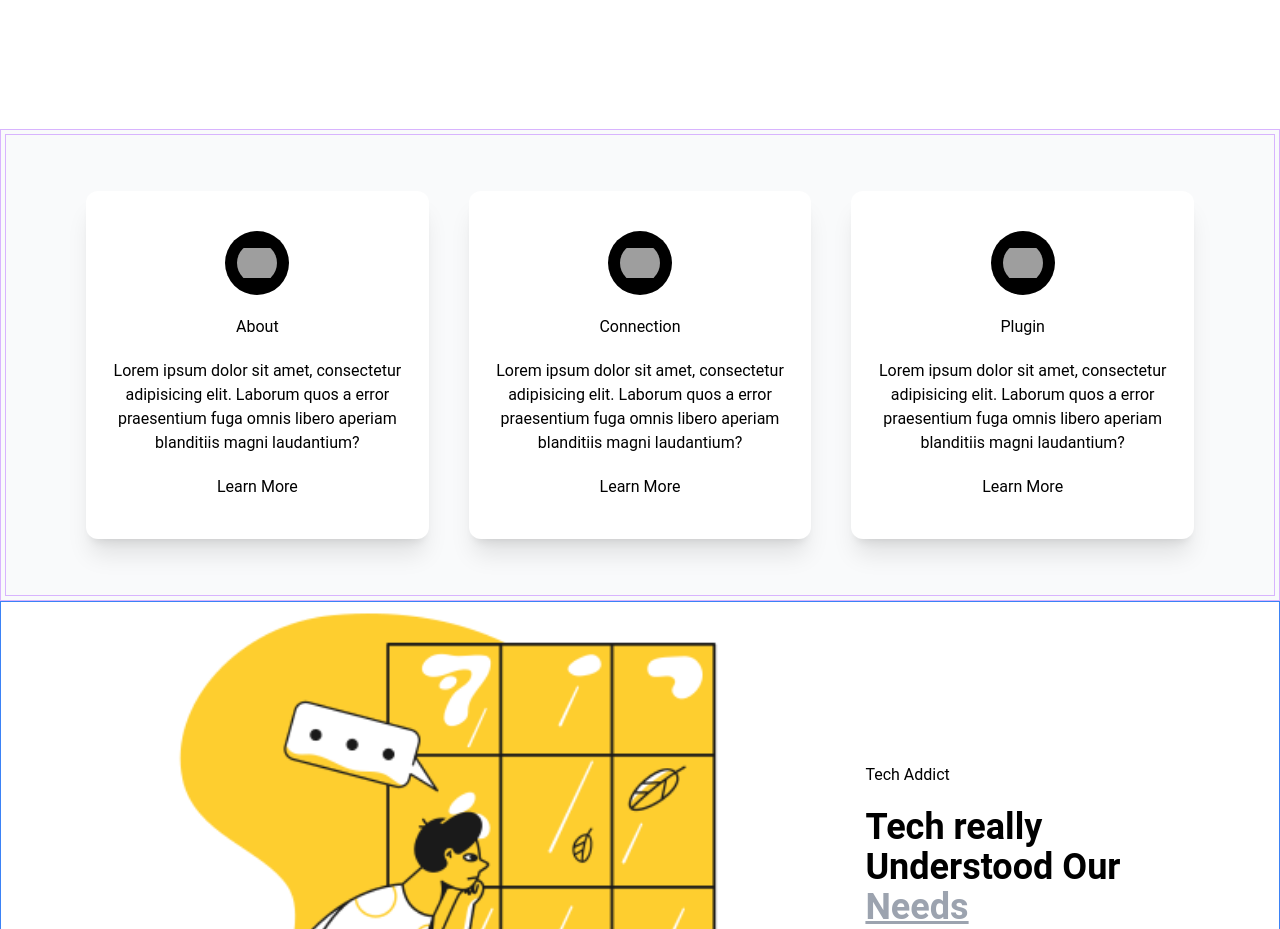
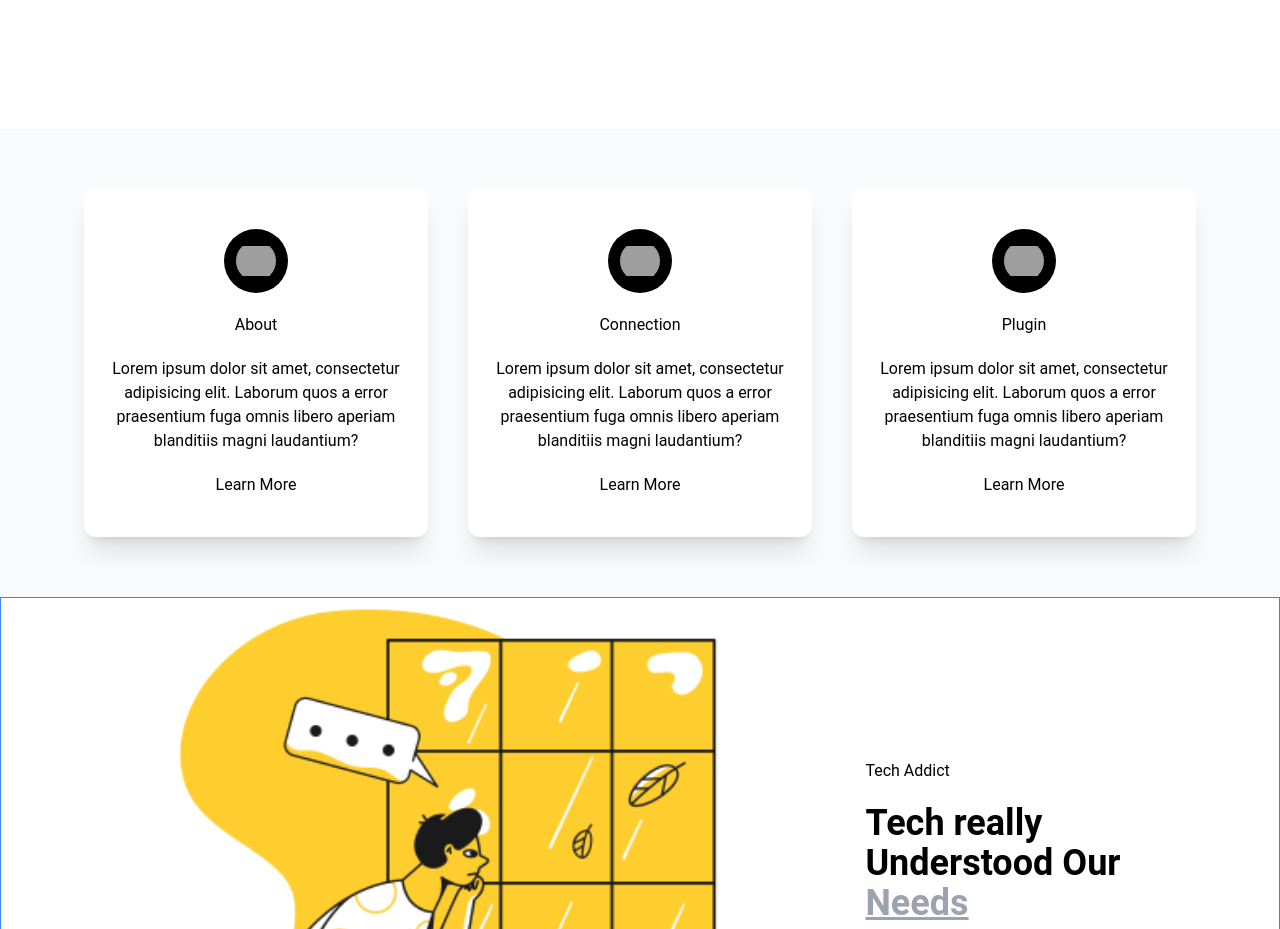
Before and after one commit to Satria-WS/marketing-ver1, a React (Create React App) app: page / in a window 1280 px wide. Shown: the part 1980-2909 px from the top of the page. Built offline with nearby package versions, Linux system fonts and the light colour scheme; grey boxes are pictures that could not be loaded.

Commit message:
remove the border

```diff
--- a/src/components/Card.jsx
+++ b/src/components/Card.jsx
@@ -21,8 +21,8 @@ const Card = () => {
 
   return (
     <>
-      <div className="border border-purple-300 p-1 bg-gray-50">
-        <div className="container flex flex-col md:flex-row  border py-14 border-purple-300 gap-10 ">
+      <div className=" p-1 bg-gray-50">
+        <div className="container flex flex-col md:flex-row py-14 gap-10 ">
           {cardContent.map((item, index) => (
             <motion.div
               variants={{
```
